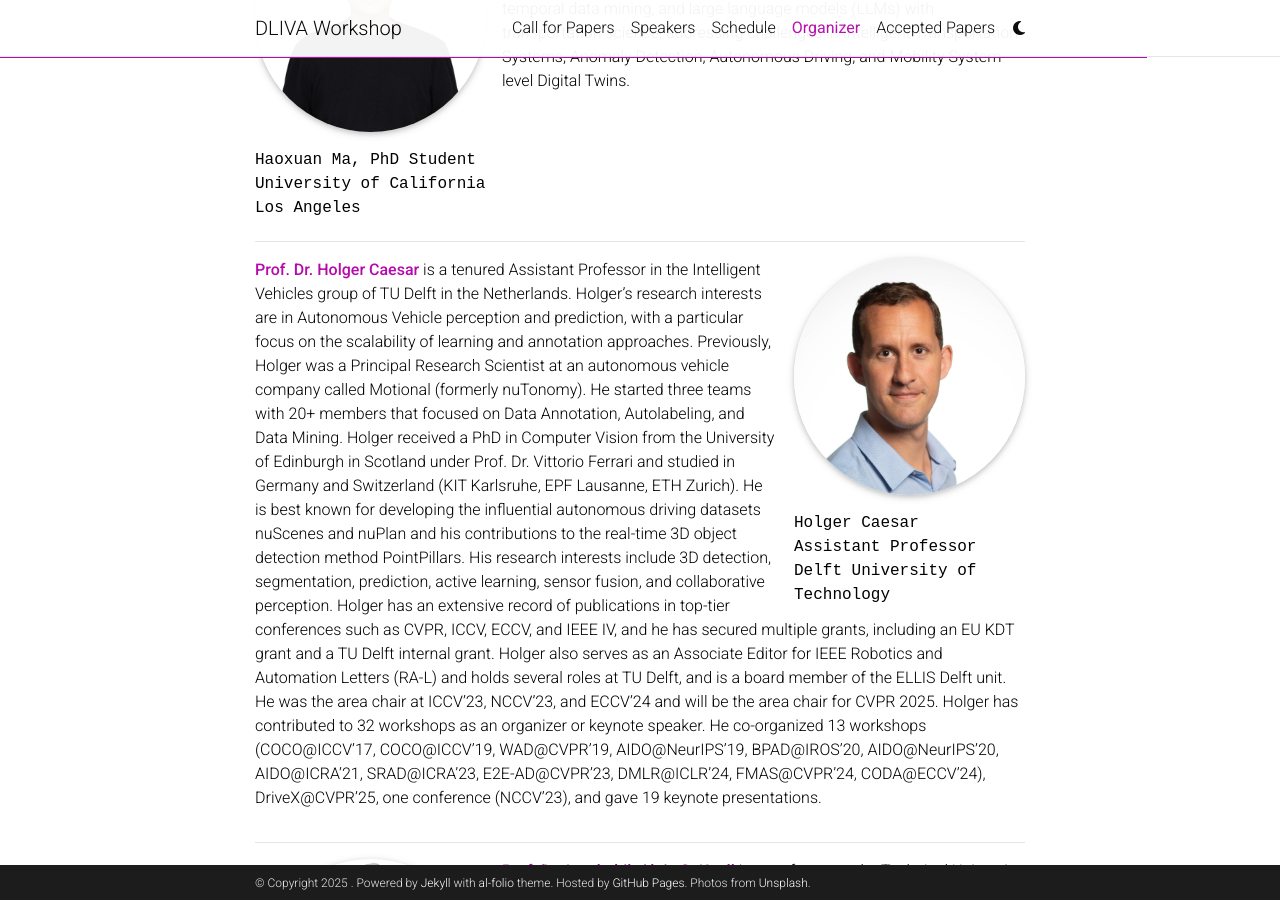
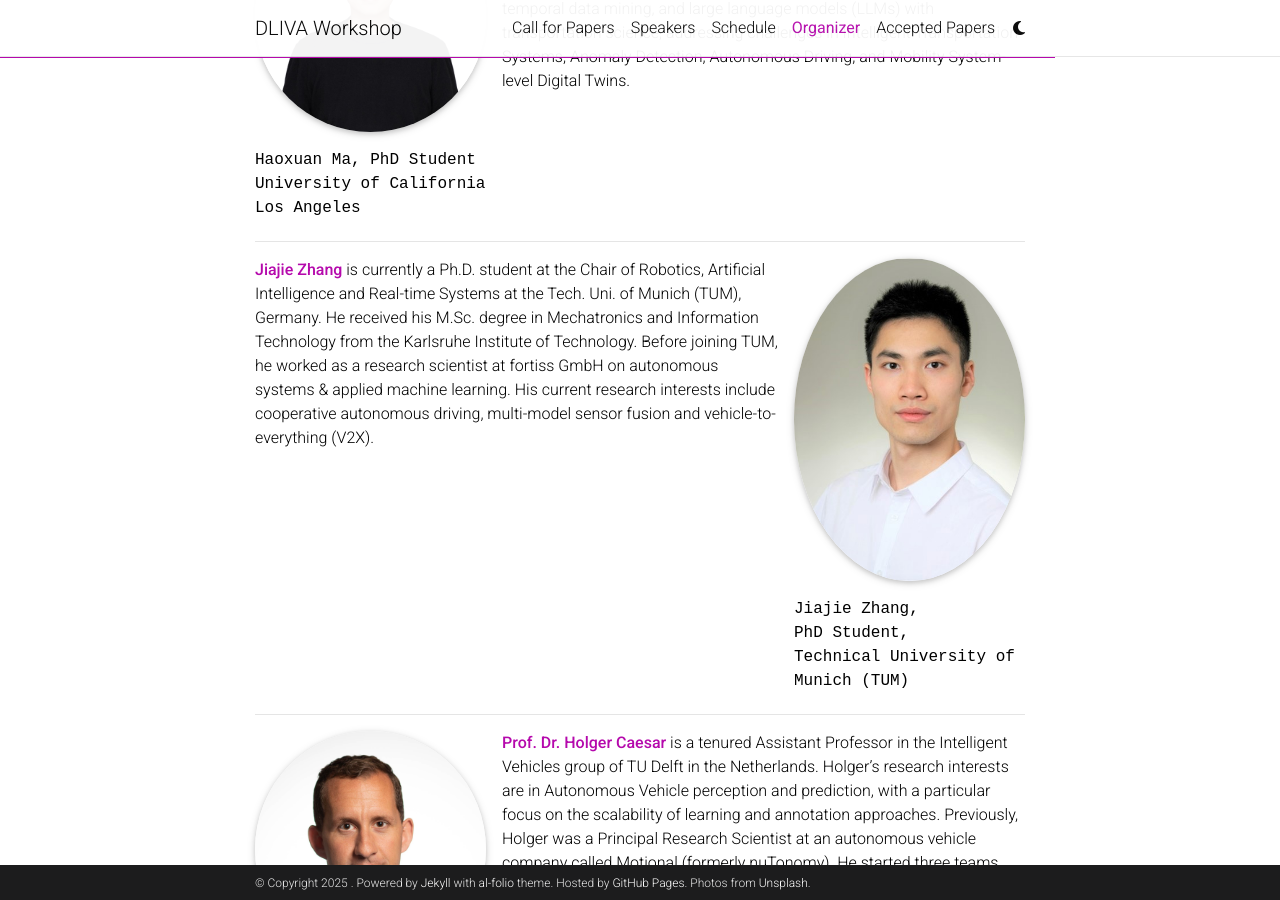
Before and after one commit to dliva-workshop/dliva-workshop.github.io, a Jekyll site: the page built from _pages/profiles.md, in a window 1280 px wide and 900 px high, scrolled down 4828 px. Built offline with Jekyll 4.4.1, drawn with Linux system fonts in a browser that asks for light colours; full-size pictures stand in for the smaller copies a plugin makes; comment, search, counter and statistics services are not loaded; a style sheet for code colours, icons or effects is not loaded.

Commit message:
update organizer

```diff
--- a/_pages/organizer_13.md
+++ b/_pages/organizer_13.md
@@ -1,12 +1 @@
-**[Prof. Dr. Holger Caesar](https://it-caesar.de/)** is a tenured Assistant Professor in the Intelligent Vehicles group of TU Delft in the Netherlands.
-Holger’s research interests are in Autonomous Vehicle perception and prediction, with a particular focus on the scalability of learning and annotation approaches.
-Previously, Holger was a Principal Research Scientist at an autonomous vehicle company called Motional (formerly nuTonomy).
-He started three teams with 20+ members that focused on Data Annotation, Autolabeling, and Data Mining.
-Holger received a PhD in Computer Vision from the University of Edinburgh in Scotland under Prof. Dr. Vittorio Ferrari and studied in Germany and Switzerland (KIT Karlsruhe, EPF Lausanne, ETH Zurich).
-He is best known for developing the influential autonomous driving datasets nuScenes and nuPlan and his contributions to the real-time 3D object detection method PointPillars.
-His research interests include 3D detection, segmentation, prediction, active learning, sensor fusion, and collaborative perception.
-Holger has an extensive record of publications in top-tier conferences such as CVPR, ICCV, ECCV, and IEEE IV, and he has secured multiple grants, including an EU KDT grant and a TU Delft internal grant.
-Holger also serves as an Associate Editor for IEEE Robotics and Automation Letters (RA-L) and holds several roles at TU Delft, and is a board member of the ELLIS Delft unit.
-He was the area chair at ICCV’23, NCCV’23, and ECCV’24 and will be the area chair for CVPR 2025.
-Holger has contributed to 32 workshops as an organizer or keynote speaker.
-He co-organized 13 workshops (COCO@ICCV’17, COCO@ICCV’19, WAD@CVPR’19, AIDO@NeurIPS’19, BPAD@IROS’20, AIDO@NeurIPS’20, AIDO@ICRA’21, SRAD@ICRA’23, E2E-AD@CVPR’23, DMLR@ICLR’24, FMAS@CVPR’24, CODA@ECCV’24), DriveX@CVPR'25, one conference (NCCV’23), and gave 19 keynote presentations.
+**[Jiajie Zhang](https://www.ce.cit.tum.de/air/people/jiajie-zhang-msc/)** is currently a Ph.D. student at the Chair of Robotics, Artificial Intelligence and Real-time Systems at the Tech. Uni. of Munich (TUM), Germany. He received his M.Sc. degree in Mechatronics and Information Technology from the Karlsruhe Institute of Technology. Before joining TUM, he worked as a research scientist at fortiss GmbH on autonomous systems & applied machine learning. His current research interests include cooperative autonomous driving, multi-model sensor fusion and vehicle-to-everything (V2X).
--- a/_pages/organizer_14.md
+++ b/_pages/organizer_14.md
@@ -1,10 +1,12 @@
-**[Prof. Dr.-Ing. habil. Alois C. Knoll](https://it-caesar.de/)** is a professor at the Technical University of Munich (TUM), Germany.
-He began his career at TU Berlin and became a full professor at the University of Bielefeld.
-In 2001, he joined the Technical University of Munich (TUM) as a Computer Science professor, where he played a significant role in the Institute of Medical Engineering Technology (IMETUM) and served as Executive Director of TUM’s Institute of Computer Science.
-He has published over 2,000 technical papers (>30,000 citations, h-index: 72) and led national and EU-funded projects.
-He has organized major conferences such as IEEE-RAS Humanoid Robots 2020 and IEEE-IROS and founded fortiss to promote research-industry collaboration.
-Prof. Knoll has been a key figure in initiatives linking computer science with neuroscience, including the EU Human Brain Project and neuro-IT endeavors.
-He’s committed to education, having initiated programs like TUM’s Graduate School of Information Science in Health and the Robotics, Cognition, and Intelligence program.
-His contributions have earned him prestigious awards like the Carl-Ramsauer-Prize and the University of Tokyo Fellowship.
-He is active in various professional societies and advisory roles.
-Prof. Knoll has founded multiple startups in artificial intelligence, autonomous driving, and foundation models.
+**[Prof. Dr. Holger Caesar](https://it-caesar.de/)** is a tenured Assistant Professor in the Intelligent Vehicles group of TU Delft in the Netherlands.
+Holger’s research interests are in Autonomous Vehicle perception and prediction, with a particular focus on the scalability of learning and annotation approaches.
+Previously, Holger was a Principal Research Scientist at an autonomous vehicle company called Motional (formerly nuTonomy).
+He started three teams with 20+ members that focused on Data Annotation, Autolabeling, and Data Mining.
+Holger received a PhD in Computer Vision from the University of Edinburgh in Scotland under Prof. Dr. Vittorio Ferrari and studied in Germany and Switzerland (KIT Karlsruhe, EPF Lausanne, ETH Zurich).
+He is best known for developing the influential autonomous driving datasets nuScenes and nuPlan and his contributions to the real-time 3D object detection method PointPillars.
+His research interests include 3D detection, segmentation, prediction, active learning, sensor fusion, and collaborative perception.
+Holger has an extensive record of publications in top-tier conferences such as CVPR, ICCV, ECCV, and IEEE IV, and he has secured multiple grants, including an EU KDT grant and a TU Delft internal grant.
+Holger also serves as an Associate Editor for IEEE Robotics and Automation Letters (RA-L) and holds several roles at TU Delft, and is a board member of the ELLIS Delft unit.
+He was the area chair at ICCV’23, NCCV’23, and ECCV’24 and will be the area chair for CVPR 2025.
+Holger has contributed to 32 workshops as an organizer or keynote speaker.
+He co-organized 13 workshops (COCO@ICCV’17, COCO@ICCV’19, WAD@CVPR’19, AIDO@NeurIPS’19, BPAD@IROS’20, AIDO@NeurIPS’20, AIDO@ICRA’21, SRAD@ICRA’23, E2E-AD@CVPR’23, DMLR@ICLR’24, FMAS@CVPR’24, CODA@ECCV’24), DriveX@CVPR'25, one conference (NCCV’23), and gave 19 keynote presentations.
--- /dev/null
+++ b/_pages/organizer_15.md
@@ -0,0 +1,10 @@
+**[Prof. Dr.-Ing. habil. Alois C. Knoll](https://it-caesar.de/)** is a professor at the Technical University of Munich (TUM), Germany.
+He began his career at TU Berlin and became a full professor at the University of Bielefeld.
+In 2001, he joined the Technical University of Munich (TUM) as a Computer Science professor, where he played a significant role in the Institute of Medical Engineering Technology (IMETUM) and served as Executive Director of TUM’s Institute of Computer Science.
+He has published over 2,000 technical papers (>30,000 citations, h-index: 72) and led national and EU-funded projects.
+He has organized major conferences such as IEEE-RAS Humanoid Robots 2020 and IEEE-IROS and founded fortiss to promote research-industry collaboration.
+Prof. Knoll has been a key figure in initiatives linking computer science with neuroscience, including the EU Human Brain Project and neuro-IT endeavors.
+He’s committed to education, having initiated programs like TUM’s Graduate School of Information Science in Health and the Robotics, Cognition, and Intelligence program.
+His contributions have earned him prestigious awards like the Carl-Ramsauer-Prize and the University of Tokyo Fellowship.
+He is active in various professional societies and advisory roles.
+Prof. Knoll has founded multiple startups in artificial intelligence, autonomous driving, and foundation models.
--- a/_pages/profiles.md
+++ b/_pages/profiles.md
@@ -103,16 +103,24 @@
       <p>PhD Student</p>
       <p>University of California Los Angeles</p>
   - align: right
+    image: jiajie_zhang.jpg
+    content: organizer_13.md
+    image_circular: true # crops the image to make it circular
+    more_info: >
+      <p>Jiajie Zhang,</p>
+      <p>PhD Student,</p>
+      <p>Technical University of Munich (TUM)</p>
+  - align: left
     image: holger_caesar.jpg
-    content: organizer_13.md
+    content: organizer_14.md
     image_circular: true # crops the image to make it circular
     more_info: >
       <p>Holger Caesar</p>
       <p>Assistant Professor</p>
       <p>Delft University of Technology</p>
-  - align: left
+  - align: right
     image: Author_Knoll.png
-    content: organizer_14.md
+    content: organizer_15.md
     image_circular: true # crops the image to make it circular
     more_info: >
       <p>Alois Knoll</p>
```
Also changed, not shown: assets/img/jiajie_zhang.jpg (added).
